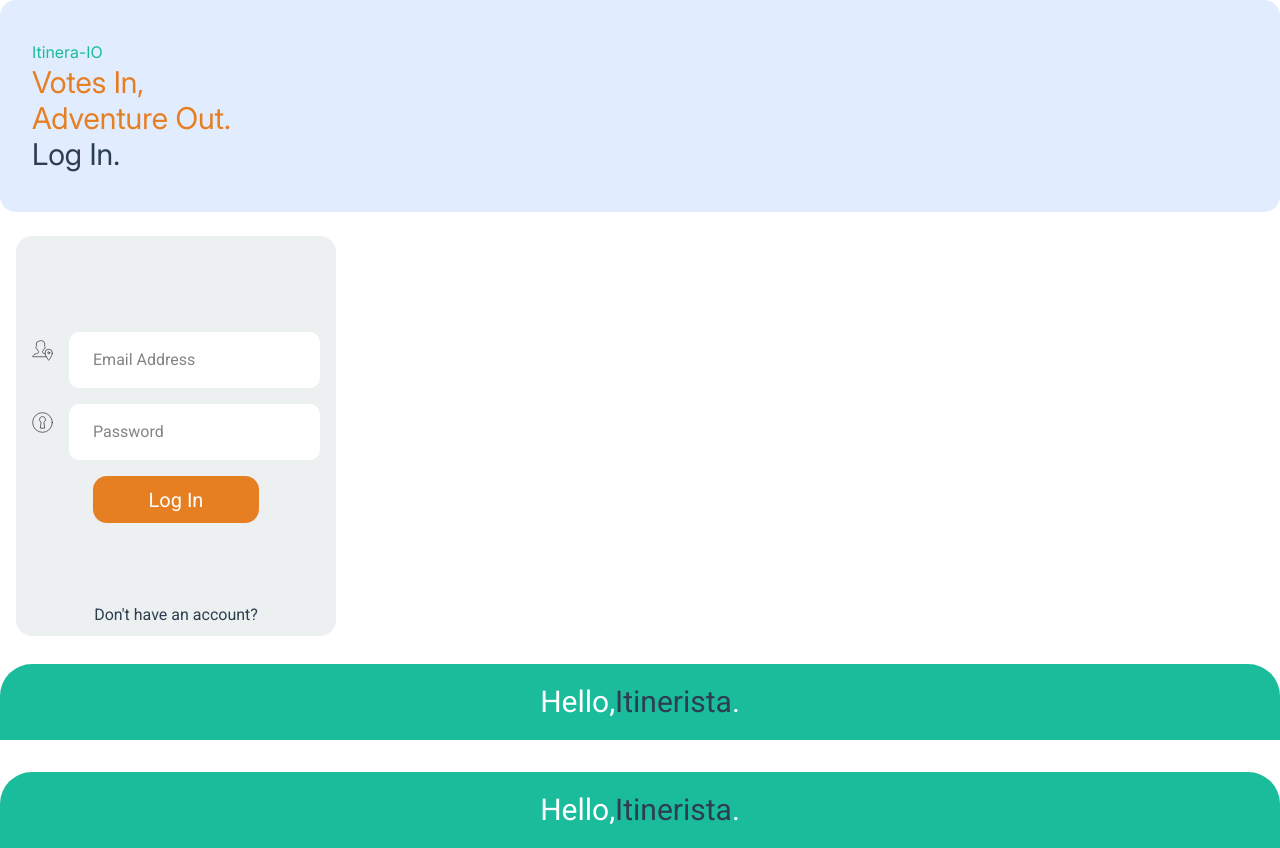
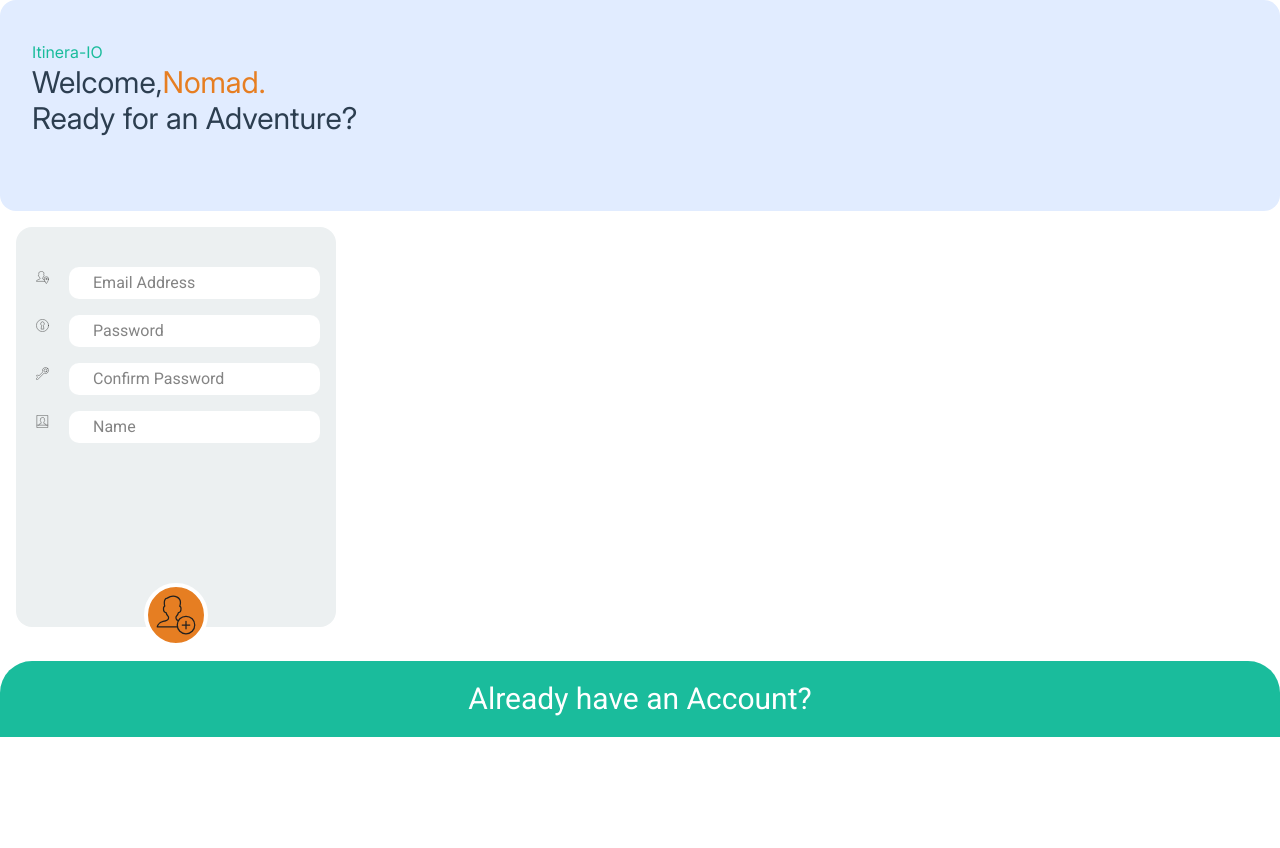
Before and after one commit to kcadavos/itinera-io, a Next.js app: page / in a window 1280 px wide. After the commit the page ends 800 px from the top, so only its background shows below. Built offline with nearby package versions, Linux system fonts and the light colour scheme.

Commit message:
added pages and minor styles

```diff
--- /dev/null
+++ b/src/app/(pages)/ItinerarySuggestionPages/layout.tsx
@@ -0,0 +1,9 @@
+import React from 'react'
+
+const layout = () => {
+  return (
+    <div>layout</div>
+  )
+}
+
+export default layout
--- a/src/app/page.tsx
+++ b/src/app/page.tsx
@@ -3,12 +3,10 @@
 import AccountCreationComponent from "@/components/AccountCreationComponent";
 import LogInComponent from "@/components/LogInComponent";
 import { useState } from "react";
-import FooterComponent from "@/components/ui/FooterComponent";
-import HeaderComponent from "@/components/ui/HeaderComponent";
 
 
 export default function Home() {
-  const [switchBool, setSwitchBool] = useState<boolean>(true);
+  const [switchBool, setSwitchBool] = useState<boolean>(false);
 
   const handleSwitch = () => {
     setSwitchBool(!switchBool);
@@ -17,7 +15,7 @@ export default function Home() {
 
   return (
     <div className="font-roboto m-0 p-0 max-h-screen max-w-screen">
-      <div className='bg-[#E1ECFF] rounded-2xl py-10 min-w-screen max-w-screen mb-6'>
+      <div className='bg-[#E1ECFF] rounded-2xl lg:min-h-[13.2rem] lg:max-h-[13.2rem] py-10 lg:pb-5 min-w-screen max-w-screen mb-6 lg:mb-4'>
         <div className="mx-8 font-inter">
         <p className=" text-[#1ABC9C]">Itinera-IO</p>
         {
@@ -44,7 +42,7 @@ export default function Home() {
       </div>
 
 
-      <div className="bg-[#ECF0F1] rounded-2xl min-h-[28rem] min-w-[20rem] lg:min-h-[25rem] lg:max-w-[20rem] mx-4 px-4">
+      <div className="bg-[#ECF0F1] rounded-2xl min-h-[26rem] min-w-[20rem] lg:min-h-[25rem] lg:max-w-[20rem] mx-4 px-4 relative">
 
         {
           switchBool ? <LogInComponent /> : <AccountCreationComponent />
@@ -53,7 +51,7 @@ export default function Home() {
         <div className="text-[#2C3E50] text-center  lg:mt-20">
             {/* <p >Forgot Password?</p> */}
             {
-              switchBool ? <button className="bg-none" onClick={handleSwitch}>Don't have an account?</button> : <p></p>
+              switchBool ? <button className="bg-none cursor-pointer" onClick={handleSwitch}>Don't have an account?</button> : <p></p>
             }
 
         </div>
@@ -62,7 +60,7 @@ export default function Home() {
 
 
 
-      <div className=" bg-[#1ABC9C] min-w-screen max-w-screen py-5 rounded-t-4xl mt-7">
+      <div className=" bg-[#1ABC9C] min-w-screen max-w-screen py-5 rounded-t-4xl mt-17 lg:mt-[2.1rem]">
         {
           switchBool ? (
             <div className="flex text-white text-3xl justify-center ">
@@ -72,15 +70,13 @@ export default function Home() {
             </div>
           ) : (
             <div className="flex text-white text-3xl justify-center ">
-              <button className="bg-none" onClick={handleSwitch}>Already have an Account?</button>
+              <button className="bg-none cursor-pointer" onClick={handleSwitch}>Already have an Account?</button>
             </div>
           )
         }
 
       </div>
 
-      <FooterComponent />
-
     </div>
   );
 }
--- a/src/components/AccountCreationComponent.tsx
+++ b/src/components/AccountCreationComponent.tsx
@@ -2,7 +2,7 @@ import React from 'react'
 
 const AccountCreationComponent = () => {
   return (
-    <div className='my-6'>
+    <div className=' '>
         <div className="flex justify-start my-4 pt-10">
             <div className="mr-4">
                 <img src="/assets/Icons/Orion_user-address.svg" alt="user address" className="w-10 p-1" />
@@ -36,8 +36,10 @@ const AccountCreationComponent = () => {
         </div>
 
 
-        <div className="flex justify-center mt-18" >
-            <button className="bg-[#E67E22] border-4 border-white text-xl text-white rounded-4xl p-4"></button>
+        <div className="flex justify-center mt-18 absolute -bottom-5 left-1/2 transform -translate-x-1/2" >
+          <button className="bg-[#E67E22] border-4 border-white text-xl text-white rounded-4xl p-2 cursor-pointer">
+            <img src="/assets/Icons/Orion_add-user.svg"  className='w-10' alt="add" />
+          </button>
         </div>
 
     </div>
--- a/src/components/LogInComponent.tsx
+++ b/src/components/LogInComponent.tsx
@@ -20,7 +20,7 @@ const LogInComponent = () => {
         </div>
 
         <div className="flex justify-center my-4">
-            <button className="bg-[#E67E22] text-xl text-white rounded-xl p-[.6rem] px-14">Log In</button>
+            <button className="bg-[#E67E22] text-xl text-white rounded-xl p-[.6rem] px-14 cursor-pointer">Log In</button>
         </div>
 
 
```
Also changed, not shown: src/app/(pages)/HomePage/page.tsx (renamed from src/app/(pages)/homePage/homePage.tsx), src/app/(pages)/ItinerarySuggestionPages/AddSuggestionPage/page.tsx (added), src/app/(pages)/ItinerarySuggestionPages/DislikedListPage/page.tsx (added), src/app/(pages)/ItinerarySuggestionPages/ItineraryPage/page.tsx (added), src/app/(pages)/ItinerarySuggestionPages/LikedListPage/page.tsx (added), src/app/(pages)/ItinerarySuggestionPages/UndecidedListPage/page.tsx (added), src/app/(pages)/NotificationPage/page.tsx (added).
